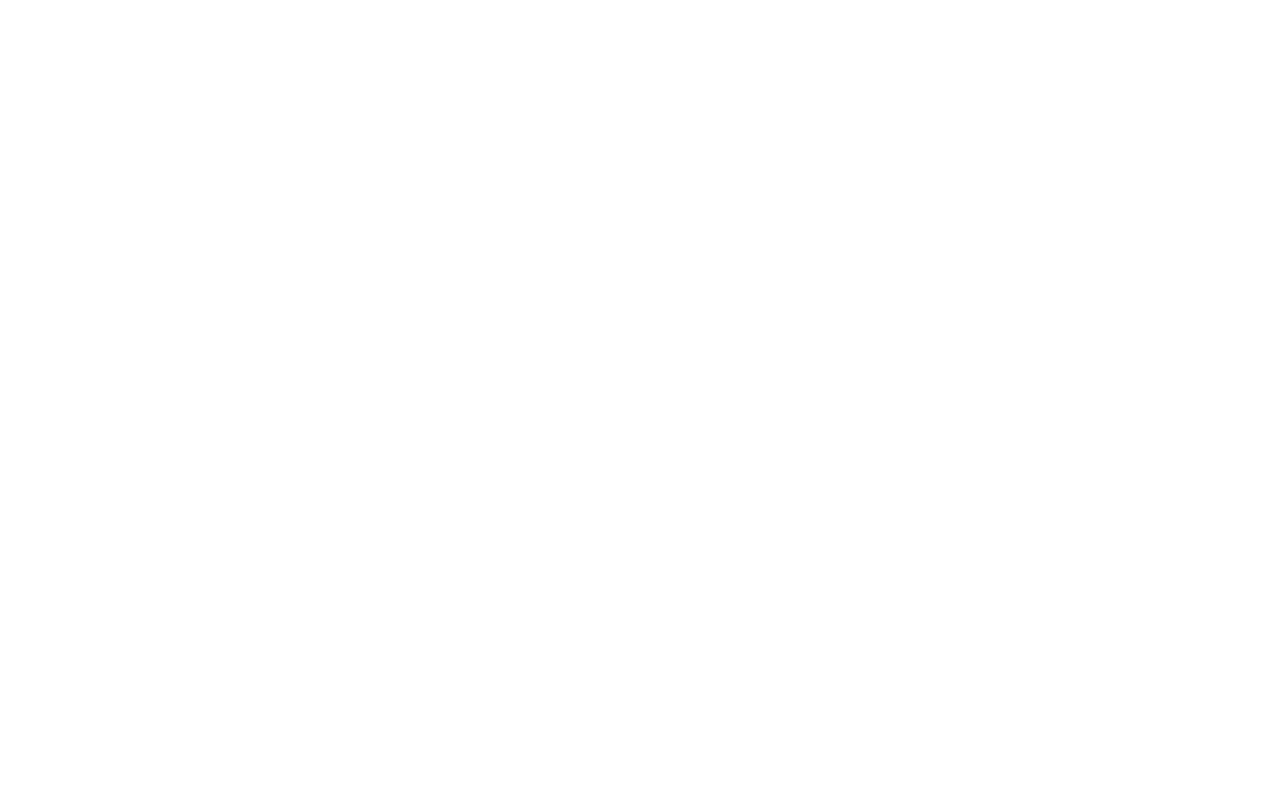
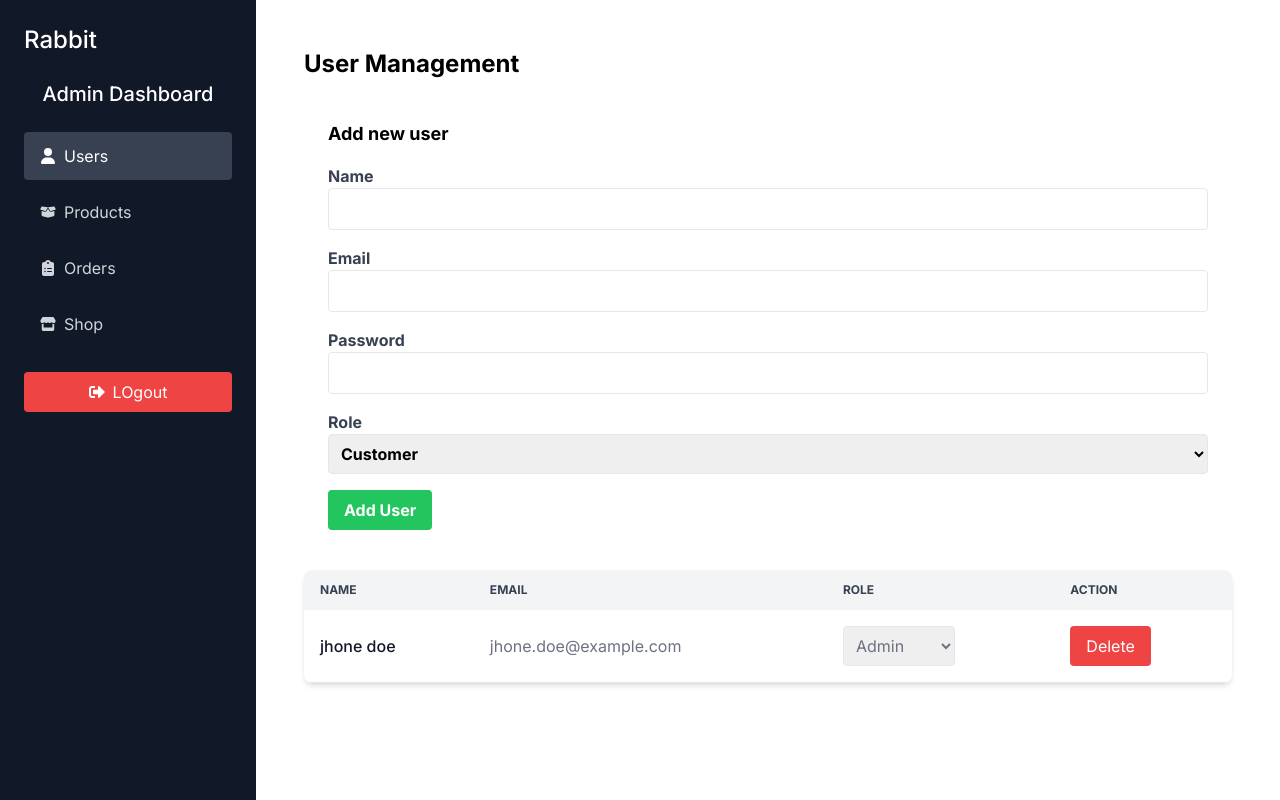
Before and after one commit to Akhilpatyal/Rabbit, a React (Vite) app in the folder frontend/: page /admin/users in a window 1280 px wide. Before the commit this address had no page. Built offline with nearby package versions, Linux system fonts and the light colour scheme.

Commit message:
commit admin pages

```diff
--- a/frontend/src/App.jsx
+++ b/frontend/src/App.jsx
@@ -13,6 +13,7 @@
 import MyOrderPage from "./pages/MyOrderPage";
 import AdminLayout from "./components/Admin/AdminLayout";
 import AdminHomePage from "./pages/AdminHomePage";
+import UserManagement from "./components/Admin/UserManagement";
 function App() {
   return (
     <BrowserRouter future={{ v7_startTransition: true }}>
@@ -33,6 +34,7 @@
 
         <Route path="/admin" element={<AdminLayout />}>
           <Route index element={<AdminHomePage />} />
+          <Route path="users" element={<UserManagement />} />
         </Route>
       </Routes>
     </BrowserRouter>
--- a/frontend/src/components/Admin/AdminSlidebar.jsx
+++ b/frontend/src/components/Admin/AdminSlidebar.jsx
@@ -17,7 +17,7 @@
       <h2 className="text-xl font-medium mb-6 text-center">Admin Dashboard</h2>
       <nav className="flex flex-col space-y-2">
         <NavLink
-          to="/admin/user"
+          to="/admin/users"
           className={({ isActive }) =>
             isActive
               ? "bg-gray-700 text-white py-3 px-4 rounded flex items-center space-x-2"
--- /dev/null
+++ b/frontend/src/components/Admin/UserManagement.jsx
@@ -0,0 +1,145 @@
+import { useState } from "react";
+
+const UserManagement = () => {
+  const users = [
+    {
+        _id:1233,
+      name: "jhone doe",
+      email: "jhone.doe@example.com",
+      role: "admin",
+    },
+  ];
+  const [formData, setFormdata] = useState({
+    name: "",
+    email: "",
+    role: "customer",
+    password: "",
+  });
+  const handleChangeFrom = (e) => {
+    setFormdata({
+      ...formData,
+      [e.target.name]: e.target.value,
+    });
+  };
+  const handleSubmit = (e) => {
+    e.preventDefault();
+    console.log(formData);
+    setFormdata({
+      name: "",
+      email: "",
+      role: "customer",
+      password: "",
+    });
+  };
+
+
+  const handleRoleChange=(userId,newRole)=>{
+console.log({id:userId,role:newRole});
+
+  }
+
+  const handleDeleteUser=(userId)=>{
+    if (window.confirm("Are you want to delete this user?")) {
+        console.log("delete user id",userId);
+
+    }
+
+  }
+  return (
+    <div className="max-w-7xl mx-auto p-6">
+      <h2 className="text-2xl font-bold mb-4">User Management</h2>
+      {/* add new user form */}
+      <div className="p-6 rounded-lg font-bold mb-4">
+        <h3 className="text-lg font-bold mb-4">Add new user</h3>
+        <form onSubmit={handleSubmit}>
+          <div className="mb-4">
+            <label className="block text-gray-700">Name</label>
+            <input
+              type="text"
+              name="name"
+              value={formData.name}
+              onChange={handleChangeFrom}
+              className="w-full p-2 border rounded"
+            />
+          </div>
+          <div className="mb-4">
+            <label className="block text-gray-700">Email</label>
+            <input
+              type="email"
+              name="email"
+              value={formData.email}
+              onChange={handleChangeFrom}
+              className="w-full p-2 border rounded"
+            />
+          </div>
+          <div className="mb-4">
+            <label className="block text-gray-700">Password</label>
+            <input
+              type="password"
+              name="password"
+              value={formData.password}
+              onChange={handleChangeFrom}
+              className="w-full p-2 border rounded"
+            />
+          </div>
+          <div className="mb-4">
+            <label className="block text-gray-700">Role</label>
+            <select
+              name="role"
+              value={formData.role}
+              onChange={handleChangeFrom}
+              className="w-full p-2 border rounded"
+            >
+              <option value="customer">Customer</option>
+              <option value="admin">Admin</option>
+            </select>
+          </div>
+          <button
+            type="submit"
+            className="bg-green-500 text-white py-2 px-4 rounded hover:bg-green-600"
+          >
+            Add User
+          </button>
+        </form>
+      </div>
+      {/* user list */}
+      <div className="overflow-x-auto shadow-md sm:rounded-lg">
+        <table className="min-w-full text-left text-gray-500">
+          <thead className="bg-gray-100 text-xs uppercase text-gray-700">
+            <tr>
+              <th className="py-3 px-4">Name</th>
+              <th className="py-3 px-4">Email</th>
+              <th className="py-3 px-4">Role</th>
+              <th className="py-3 px-4">Action</th>
+            </tr>
+          </thead>
+          <tbody>
+            {users.map((user) => (
+              <tr className="border-b hover:bg-gray-50" key={user}>
+                <td className="p-4 font-medium text-gray-900 whitespace-normals">
+                  {user.name}
+                </td>
+                <td className="p-4">{user.email}</td>
+                <td className="p-4">
+                  <select
+                    value={user.role}
+                    onChange={(e) => handleRoleChange(user.id, e.target.value)} className="p-2 border rounded"
+                  >
+                    <option value="customer">Customer</option>
+                    <option value="admin">Admin</option>
+                  </select>
+                </td>
+                <td className="p-4">
+                    <button onClick={()=>handleDeleteUser(user._id)}
+                    className="bg-red-500 text-white px-4 py-2 rounded hover:bg-red-600"    >Delete</button>
+                </td>
+              </tr>
+            ))}
+          </tbody>
+        </table>
+      </div>
+    </div>
+  );
+};
+
+export default UserManagement;
--- a/frontend/src/pages/AdminHomePage.jsx
+++ b/frontend/src/pages/AdminHomePage.jsx
@@ -9,6 +9,14 @@
             },
             totalPrice:110,
             status:"Processing",
+        },
+        {
+            id:1433,
+            user:{
+                name:"warner bro's",
+            },
+            totalPrice:110,
+            status:"done",
         },
     ];
   return (
@@ -33,7 +41,36 @@
         <div className="mt-6">
             <h2 className="text-2xl font-bold mb-4">Recent Orders</h2>
             <div className="overflow-x-auto">
-                <table className="min-w-full text-center"></table>
+                <table className="min-w-full text-center text-gray-500">
+                    <thead className="bg-gray-100 text-xs uppercase text-gray-700">
+                        <tr>
+                            <th className="py-3 px-4">Order Id</th>
+                            <th className="py-3 px-4">User</th>
+                            <th className="py-3 px-4">Total Price</th>
+                            <th className="py-3 px-4">Status</th>
+                        </tr>
+                    </thead>
+                    <tbody>
+                        {orders.length>0?(
+                            orders.map((order)=>(
+                                <tr key={order.id} className="border-0 hover:bg-gray-50 cursor-pointer">
+                                    <td className="p-4">{order.id}</td>
+                                    <td className="p-4">{order.user.name}</td>
+                                    <td className="p-4">{order.totalPrice}</td>
+                                    <td className="p-4">{order.status}</td>
+                                </tr>
+                            ))
+                        ):(
+                            <tr>
+                            <td className="p-4 text-center text-gray-500">
+
+                                No Recent Orders found
+                            </td>
+                            </tr >
+                        )
+                    }
+                    </tbody>
+                </table>
             </div>
         </div>
     </div>
```
